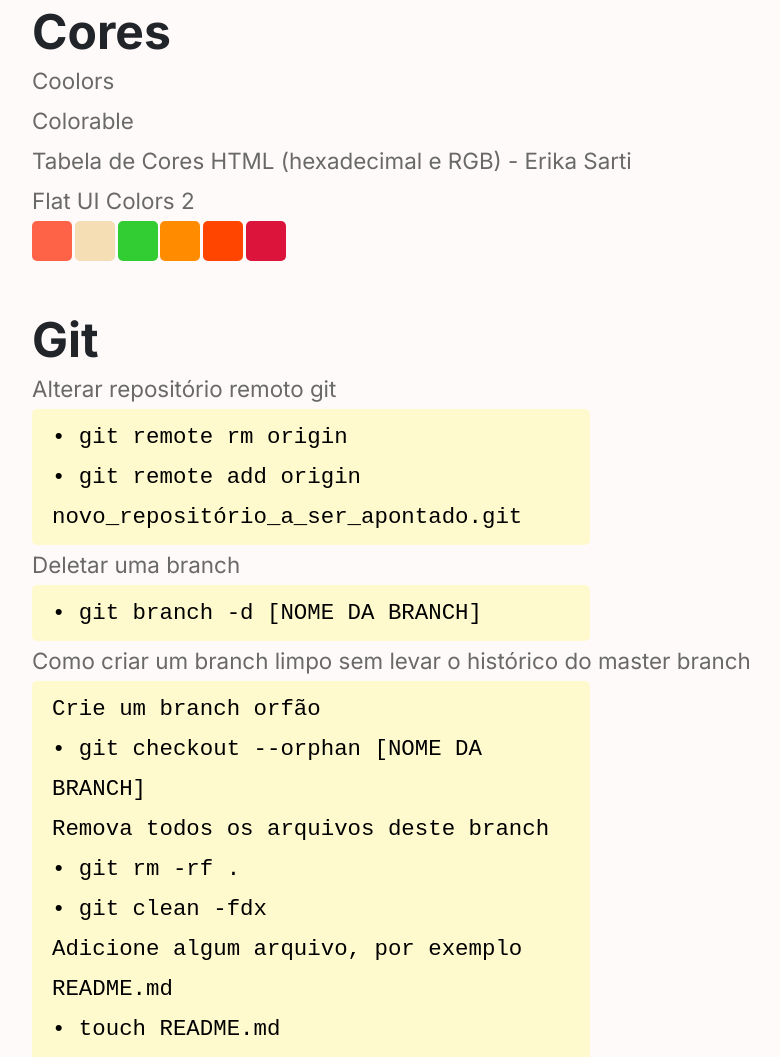
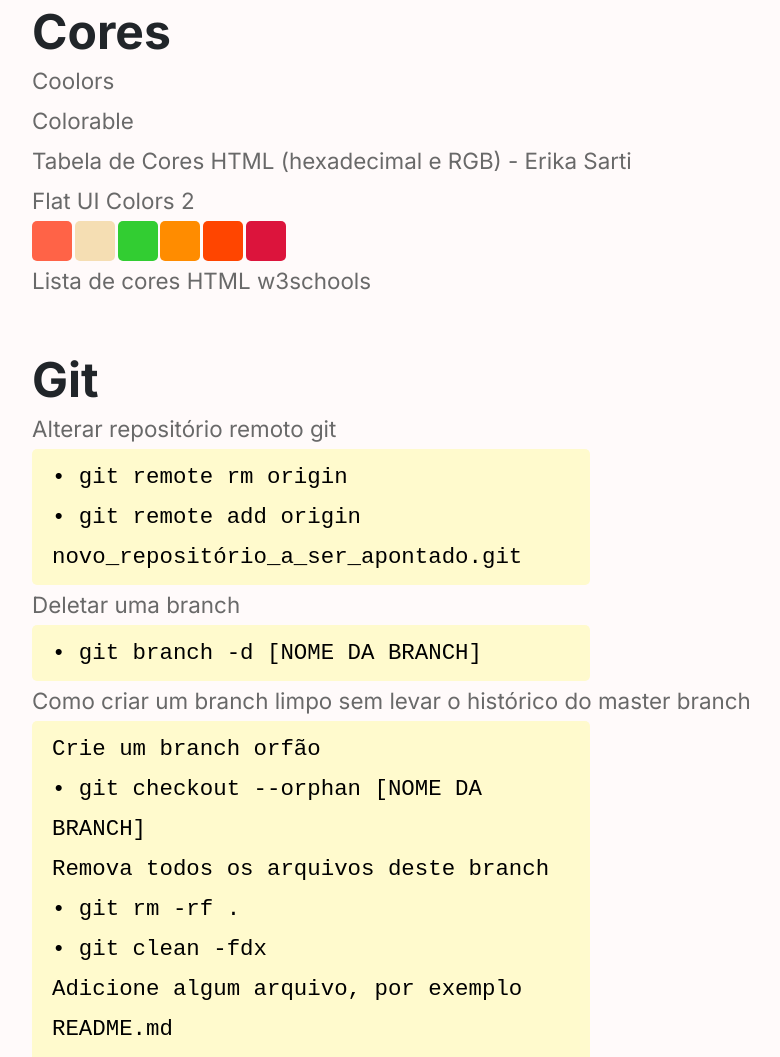
Before and after one commit to moaschneider/refs, a plain HTML site: page index.html in a window 1280 px wide. Shown: the part 1477-2534 px from the top of the page, without its empty margins (50-830 px from the left). Drawn offline with nearby package versions, Linux system fonts and the light colour scheme; a web font is replaced by a local one.

Commit message:
add colors w3schools

```diff
--- a/index.html
+++ b/index.html
@@ -122,6 +122,7 @@
             <button onclick="copiarClasse(this)" class="orangered"></button>
             <button onclick="copiarClasse(this)" class="crimson"></button>
         </div>
+        <a href="https://www.w3schools.com/colors/colors_groups.asp" target="_blank">Lista de cores HTML w3schools</a>
 
         <h1>Git</h1>
         <a href="https://pt.stackoverflow.com/questions/111842/alterar-reposit%C3%B3rio-remoto-git" target="_blank">Alterar repositório remoto git</a>
```
